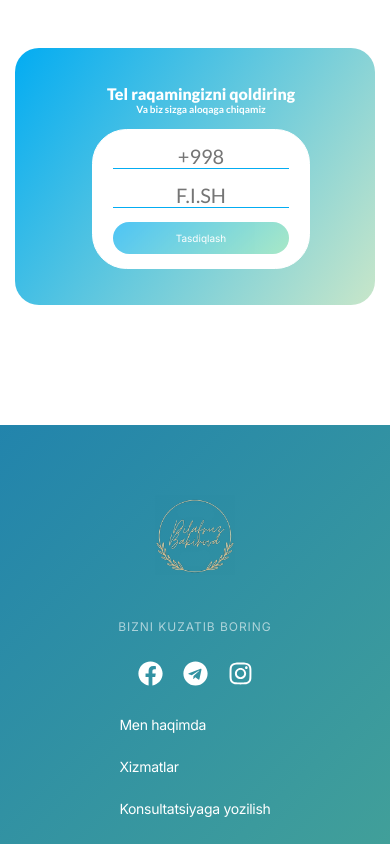
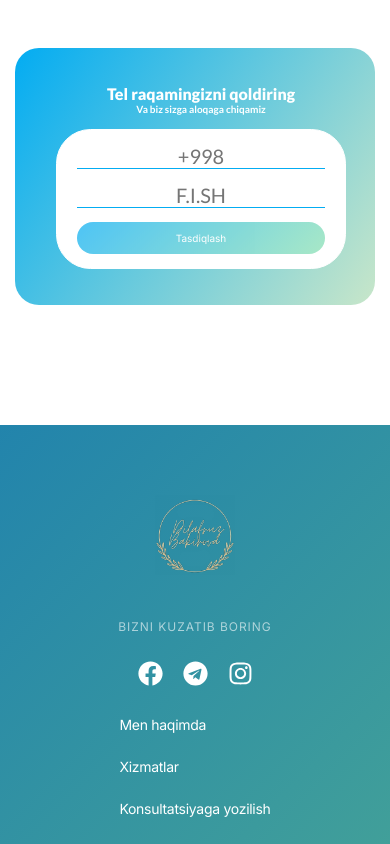
Before and after one commit to Jamshid937/Meditsina, a React (Create React App) app: page / in a window 390 px wide. Shown: the part 9020-9864 px from the top of the page. Built offline with nearby package versions, Linux system fonts and the light colour scheme.

Commit message:
add link

```diff
--- a/src/components/Footer/index.jsx
+++ b/src/components/Footer/index.jsx
@@ -85,7 +85,7 @@ const Footer = () => {
         </div>
         <div className='primeTech'>
            <p>{t('creator')}</p>
-           <img src={Logo} alt="" />
+           <a href="https://primetechgroup.uz/"><img src={Logo} alt="" /></a>
         </div>
        </div>
     </div>
--- a/src/components/Validate/Validate.module.css
+++ b/src/components/Validate/Validate.module.css
@@ -25,6 +25,7 @@
     line-height: normal;
     text-transform: uppercase;
     border-bottom: 1px solid #03ACF2;
+    width: 80%;
 }
 
 .call__input {
@@ -108,7 +109,7 @@
     }
 
     .call__input {
-        max-width: 530px;
+        max-width: 600px;
         width: 100%;
         flex-direction: column;
     }
@@ -141,9 +142,21 @@
     .call__info>h2 {
         font-size: 16px;
     }
+    .call__input {
+        width: 400px;
+
+        flex-direction: column;
+    }
 
 }
 
+@media screen and (max-width:450px) {
+    .call__input {
+        width: 350px;
+
+        flex-direction: column;
+    }
+}
 @media screen and (max-width:400px) {
     .call__input>button {
         font-size: 10px;
@@ -153,4 +166,11 @@
         max-width: 280px;
         width: 100%;
     }
+    .call__input {
+        width: 290px;
+
+        flex-direction: column;
+    }
 }
+
+@media screen and (max-width:300px) {}
```
